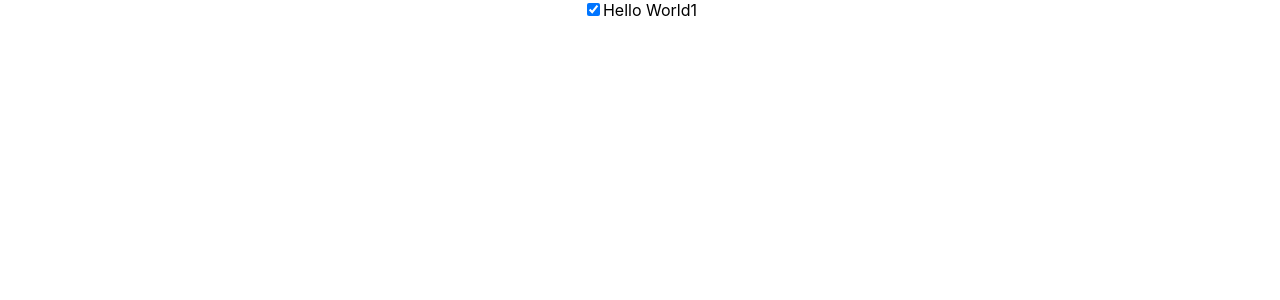
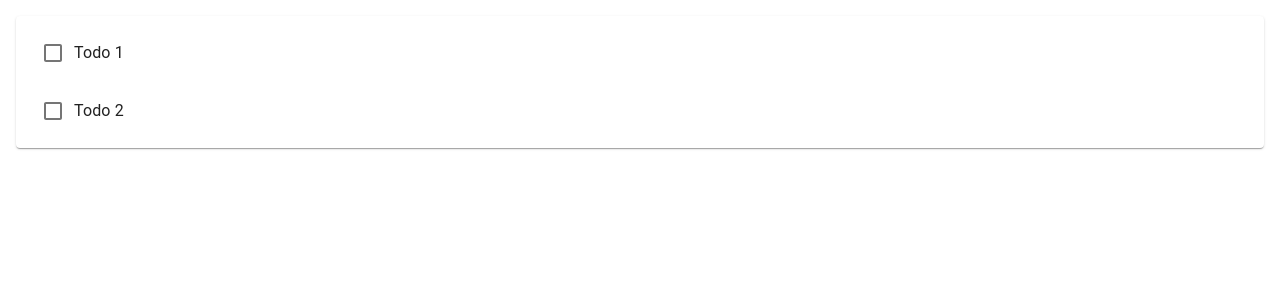
Before and after one commit to eundo2/todo-front, a React (Create React App) app: page / in a window 1280 px wide. Shown: the top 300 px of the page. Built offline with nearby package versions, Linux system fonts and the light colour scheme.

Commit message:
9. React에서 리스트 렌더링하기

```diff
--- a/src/App.js
+++ b/src/App.js
@@ -1,21 +1,31 @@
 import React from 'react';
 import Todo from './Todo';
 import './App.css';
+import { List, Paper } from '@material-ui/core';
 
 class App extends React.Component {
   constructor(props) {
     super(props);
     this.state = {
-      item:{id:0, title:"Hello World1", done:true }
+      items: [
+        {id:0, title:"Todo 1", done:false },
+        {id:1, title:"Todo 2", done:false },
+      ],
     };
   }
 
   render() {
-    return(
-      <div className="App">
-        <Todo item={this.state.item}/>
-      </div>
+    var todoItems = this.state.items.length>0 && (
+      <Paper style={{margin:16}}>
+        <List>
+          {this.state.items.map((item, idx) => (
+            <Todo item={item} key={item.id} />
+          ))}
+        </List>
+      </Paper>
     );
+
+    return(<div className='App'>{todoItems}</div>);
   }
 }
 
--- a/src/Todo.js
+++ b/src/Todo.js
@@ -1,3 +1,4 @@
+import { Checkbox, InputBase, ListItem, ListItemText } from "@material-ui/core";
 import React from "react";
 
 class Todo extends React.Component {
@@ -5,17 +6,24 @@ class Todo extends React.Component {
         super(props);
         this.state = { item:props.item };
     }
+
     render() {
+        const item = this.state.item;
         return(
-            <div className="Todo">
-                <input
-                    type="checkbox"
-                    id={this.state.item.id}
-                    name={this.state.item.id}
-                    checked={this.state.item.done}
-                ></input>
-                <label for={this.state.item.id}>{this.state.item.title}</label>
-            </div>
+            <ListItem>
+                <Checkbox />
+                <ListItemText>
+                    <InputBase
+                        inputProps={{"aria-label":"naked"}}
+                        type="text"
+                        id={item.id}
+                        name={item.id}
+                        value={item.title}
+                        multiline={true}
+                        fullWidth={true}
+                    />
+                </ListItemText>
+            </ListItem>
         );
     }
 }
```
